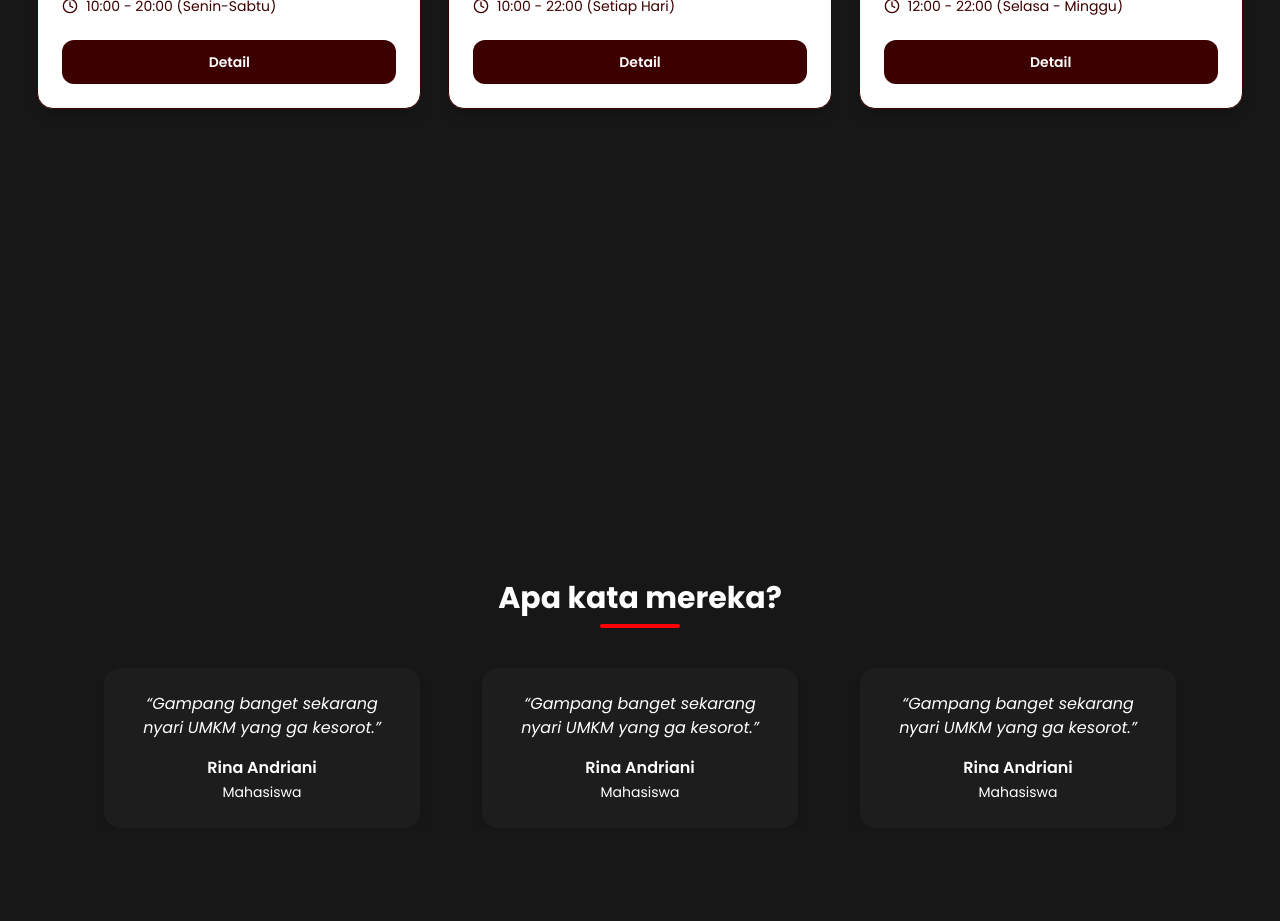
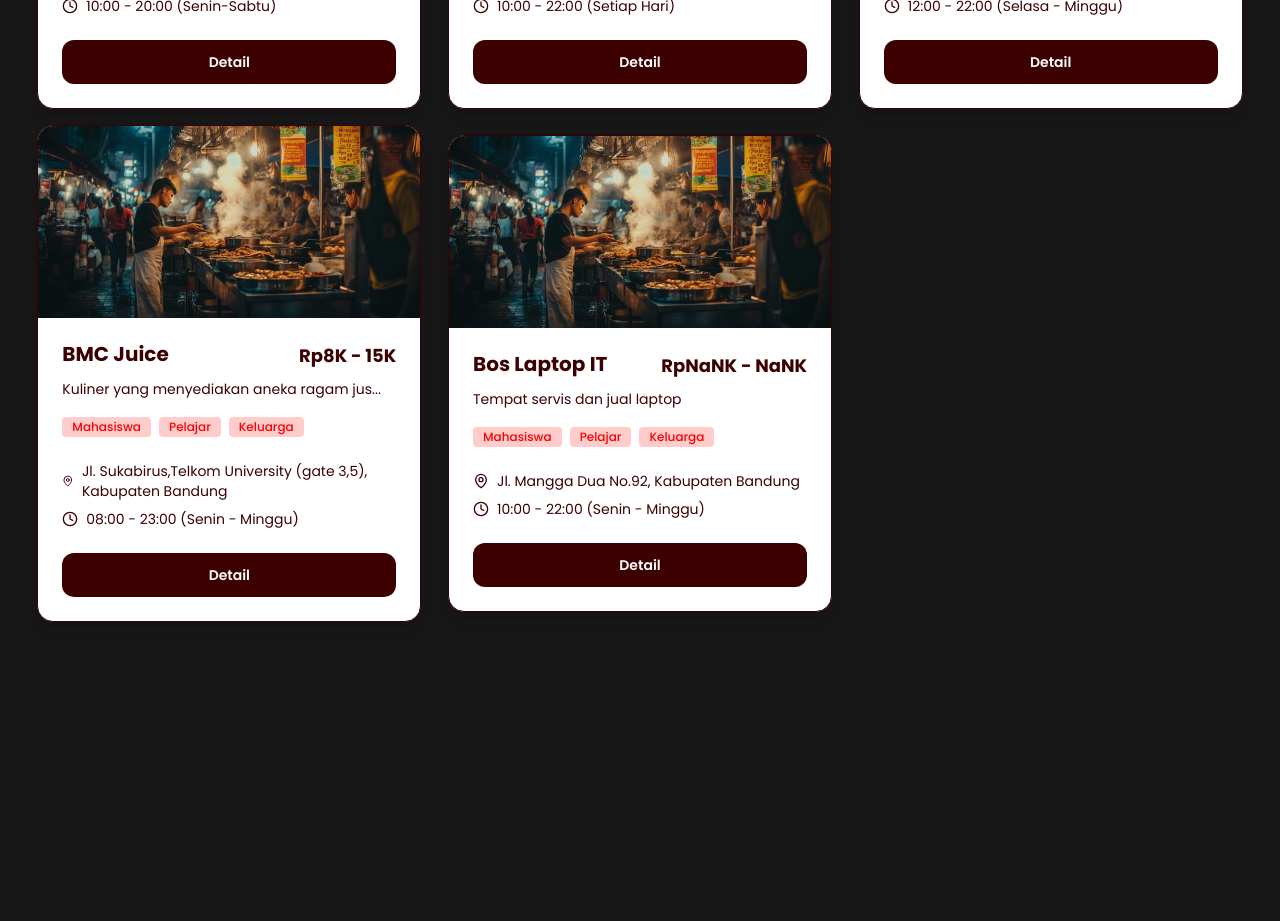
Before and after one commit to kanaee-cloud/milarian-fe, a React (Vite) app: page / in a window 1280 px wide. Shown: the part 2200-3121 px from the top of the page. Built offline with nearby package versions, Linux system fonts and the light colour scheme.

Commit message:
menambahkan data umkm farrel

```diff
--- a/src/data/data_umkm.js
+++ b/src/data/data_umkm.js
@@ -132,4 +132,92 @@ export const dataUmkm = [
       photos: ['Foto Mangkuk Bakso', 'Foto Suasana Kedai'],
     },
   },
+  {
+    basicInfo: {
+      businessName: 'BMC Juice',
+      ownerName: ' Ibnu',
+      shortDescription: 'Kuliner yang menyediakan aneka ragam jus buah, smoothies',
+      fullAddress: 'Jl. Sukabirus,Telkom University (gate 3,5), Kabupaten Bandung',
+      mapCoordinates: {
+        latitude: -6.915,
+        longitude: 107.61,
+      },
+      contact: '082312847518',
+      yearEstablished: 2024,
+      businessLegalStatus: 'Perorangan',
+      businessIdentificationNumber: 'Ada / Tidak Ada',
+    },
+    productsAndServices: {
+      category: 'Kuliner Minuman',
+      featuredProduct: 'Smoothies Mangga',
+      priceRange: {
+        min: 8000,
+        max: 15000,
+      },
+      targetMarket: ['Mahasiswa', 'Pelajar', 'Keluarga'],
+      usp: 'Sekali Coba Langsung Jatuh Hati',
+      certification: '-',
+    },
+    operational: {
+      operatingHours: '08:00 - 23:00 (Senin - Minggu)',
+      numberOfEmployees: 4,
+      capacity: 'Sekitar 20 bangku',
+    },
+    marketingAndDigital: {
+      socialMedia: {
+        instagram: '@bmc.juice',
+      },
+      marketplace: null,
+      deliveryApps: ['GoFood', 'GrabFood', 'ShopeeFood'],
+      website: null,
+      paymentMethods: ['Tunai', 'QRIS'],
+    },
+    documentation: {
+      photos: ['Foto Mangkuk Bakso', 'Foto Suasana Kedai'],
+    },
+  },
+  {
+    basicInfo: {
+      businessName: 'Bos Laptop IT',
+      ownerName: 'Ismail',
+      shortDescription: 'Tempat servis dan jual laptop',
+      fullAddress: 'Jl. Mangga Dua No.92, Kabupaten Bandung',
+      mapCoordinates: {
+        latitude: -6.915,
+        longitude: 107.61,
+      },
+      contact: '-082322222646',
+      yearEstablished: 2019,
+      businessLegalStatus: 'Perorangan',
+      businessIdentificationNumber: 'Ada / Tidak Ada',
+    },
+    productsAndServices: {
+      category: 'Jasa Servis',
+      featuredProduct: 'Servis Laptop',
+      priceRange: {
+        min: "Tergantung Kebutuhan Pelanggan",
+        max: "Tergantung Kebutuhan Pelanggan",
+      },
+      targetMarket: ['Mahasiswa', 'Pelajar', 'Keluarga'],
+      usp: '-',
+      certification: '-',
+    },
+    operational: {
+      operatingHours: '10:00 - 22:00 (Senin - Minggu)',
+      numberOfEmployees: 1,
+      capacity: 'Tigas kursi kecil untuk menunggu proses servis',
+    },
+    marketingAndDigital: {
+      socialMedia: {
+        instagram: '@bosslaptop.it',
+      },
+      marketplace: null,
+      deliveryApps: '-',
+      website: null,
+      paymentMethods: ['Tunai', 'QRIS'],
+    },
+    documentation: {
+      photos: ['Foto Mangkuk Bakso', 'Foto Suasana Kedai'],
+    },
+  },
 ]
```
